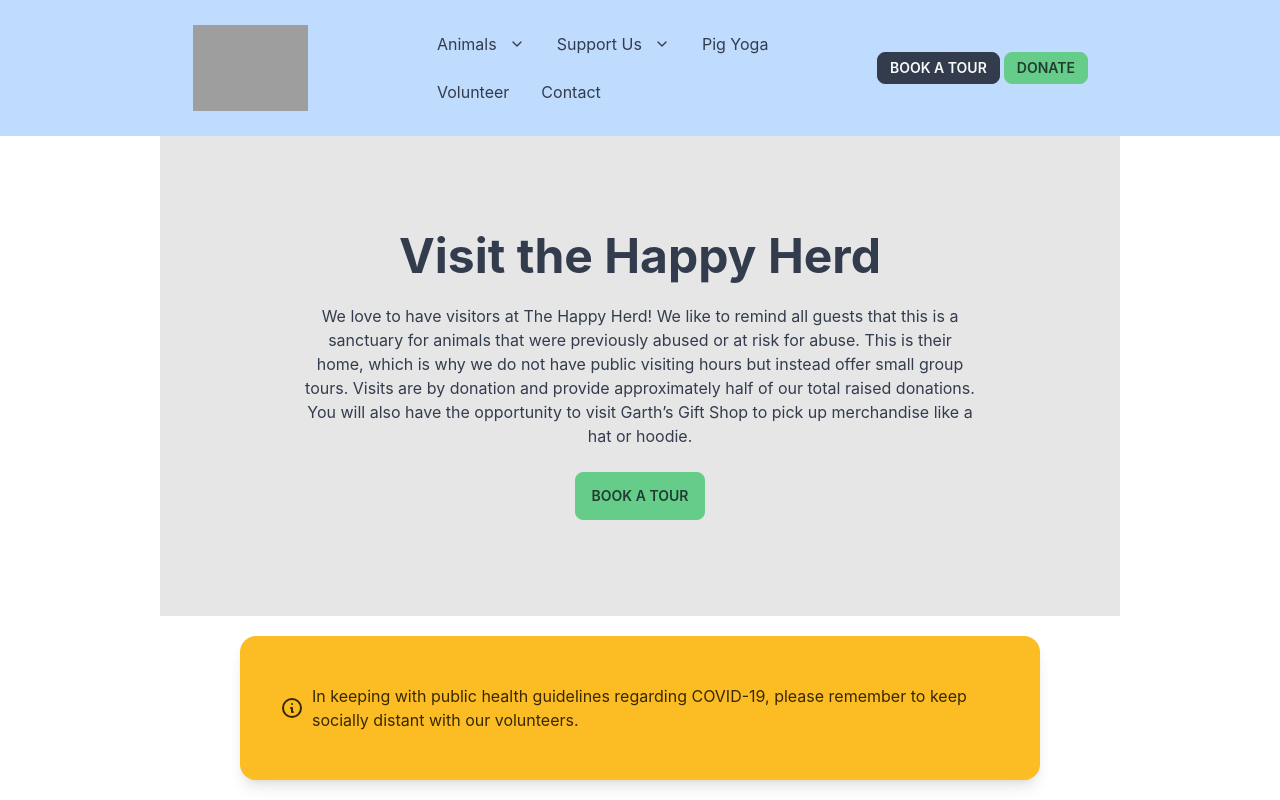
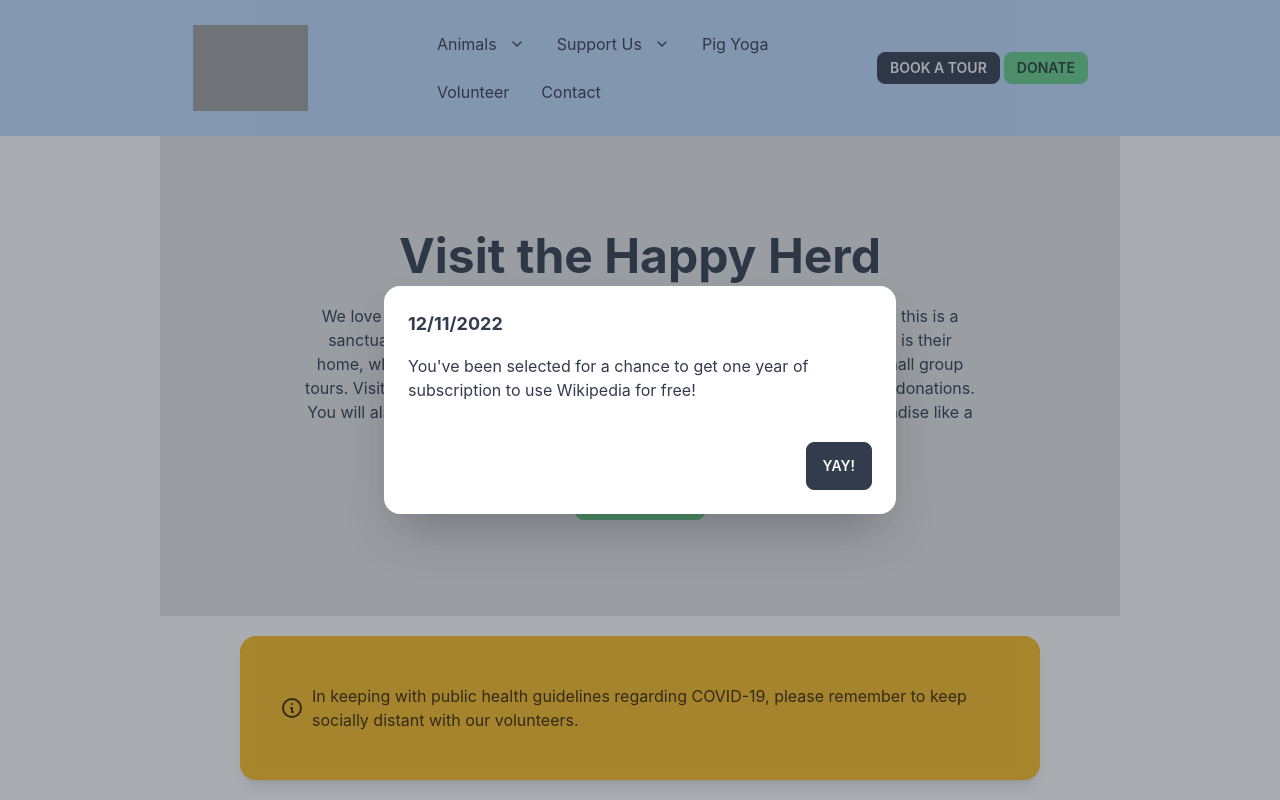
Before and after one commit to josemourinho333/happyherd, a Next.js app in the folder client/: page /tour in a window 1280 px wide. Shown: the top 800 px of the page. Built offline with nearby package versions, Linux system fonts and the light colour scheme; grey boxes are pictures that could not be loaded.

Commit message:
Pass dates dynamically to open modals when day is clicked on calendar

```diff
--- a/client/components/DayModal.jsx
+++ b/client/components/DayModal.jsx
@@ -1,15 +1,16 @@
 import React from 'react';
 
 const DayModal = ({clickedDay}) => {
+  console.log('inside modal', clickedDay);
   return (
     <>
-      <input type="checkbox" id="my-modal-6" className="modal-toggle" />
+      <input type="checkbox" id={clickedDay} className="modal-toggle" />
       <div className="modal modal-bottom sm:modal-middle">
         <div className="modal-box">
-          <h3 className="font-bold text-lg">Congratulations random Internet user!</h3>
+          <h3 className="font-bold text-lg">{clickedDay}</h3>
           <p className="py-4">You've been selected for a chance to get one year of subscription to use Wikipedia for free!</p>
           <div className="modal-action">
-            <label htmlFor="my-modal-6" className="btn">Yay!</label>
+            <label htmlFor={clickedDay} className="btn">Yay!</label>
           </div>
         </div>
       </div>
--- a/client/pages/tour.jsx
+++ b/client/pages/tour.jsx
@@ -1,4 +1,4 @@
-import React, { useState } from 'react';
+import React, { useState, useEffect } from 'react';
 import Calendar from 'react-calendar';
 import 'react-calendar/dist/Calendar.css';
 import Hero from '../components/hero';
@@ -6,12 +6,21 @@ import DayModal from '../components/DayModal';
 
 const Tour = () => {
   const [value, onChange] = useState(new Date());
-  const [clickedDay, setClickedDay] = useState(null);
+  const [clickedDay, setClickedDay] = useState(value.toLocaleDateString());
 
   const clickDay = (value) => {
-    console.log('clicked', value);
-    document.getElementById('my-modal-6').checked = true;
-  }
+    console.log('clicked', typeof value.toLocaleDateString("en-US"));
+    setClickedDay(value.toLocaleDateString());
+  };
+
+  useEffect(() => {
+    const modalPointer = document.getElementById(value.toLocaleDateString());
+    if (!modalPointer) {
+      return;
+    } else {
+      document.getElementById(value.toLocaleDateString()).checked = true;
+    }
+  }, [value])
 
   return (
     <div className="flex flex-col justify-center items-center">
@@ -77,7 +86,7 @@ const Tour = () => {
       <div id="tour" className="w-5/6 my-5">
         <Calendar onChange={onChange} value={value} minDate={new Date()} onClickDay={(value) => clickDay(value)}/>
       </div>
-      <DayModal />
+      <DayModal clickedDay={clickedDay}/>
     </div>
   )
 }
```
